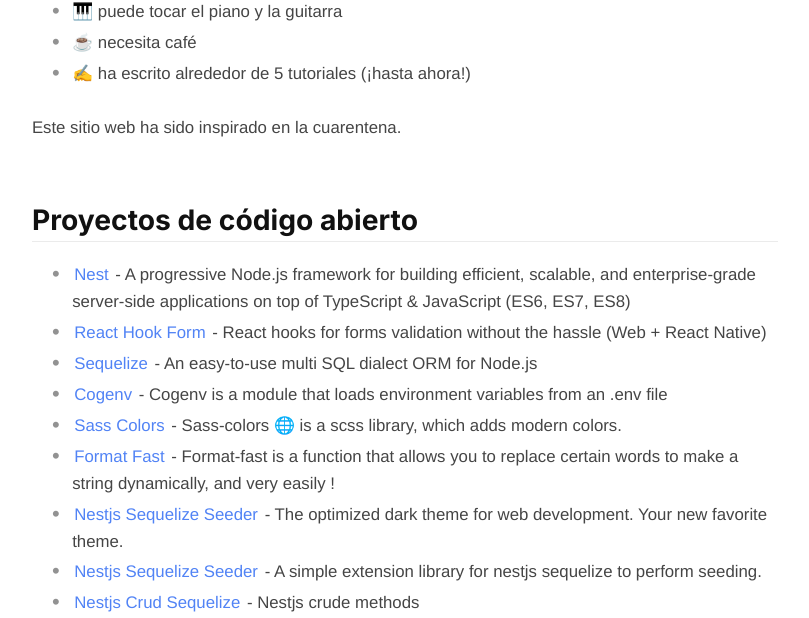
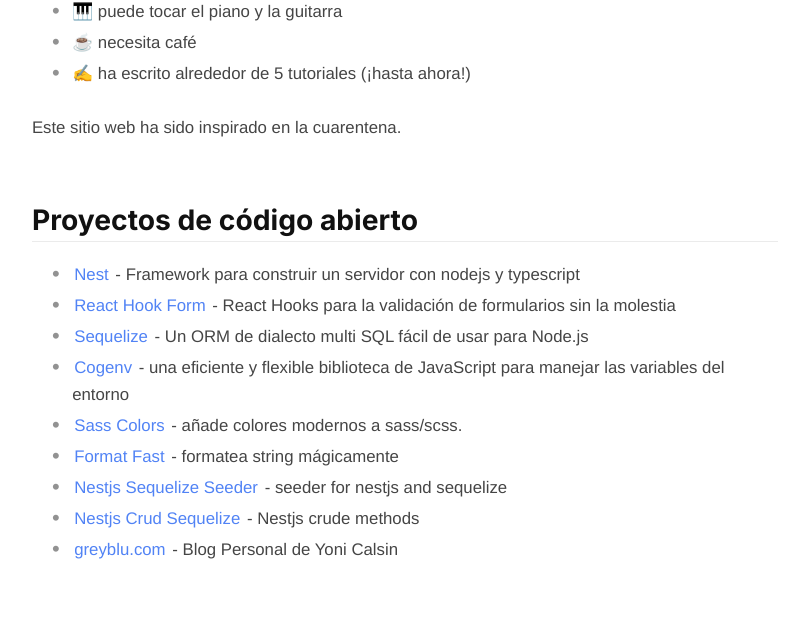
Before and after one commit to yonycalsin/yonycalsin.com, a Gatsby site: page /me in a window 1280 px wide. Shown: the part 754-1372 px from the top of the page, without its empty margins (235-1044 px from the left). Built offline with nearby package versions, Linux system fonts and the light colour scheme; Gatsby itself is replaced by a stand-in of ours.

Commit message:
refactor: 💡 updated the projects description

```diff
--- a/data/projects.js
+++ b/data/projects.js
@@ -1,5 +1,5 @@
-const gh = (url, user = 'yoicalsin') => `https://github.com/${user}/${url}`;
-const ghp = (url, user = 'yoicalsin') => `https://${user}.github.io/${url}`;
+const gh = (url, user = 'yonicalsin') => `https://github.com/${user}/${url}`;
+const ghp = (url, user = 'yonicalsin') => `https://${user}.github.io/${url}`;
 
 export default [
    {
@@ -8,7 +8,7 @@
       path: 'https://nestjs.com/',
       source: gh('nest', 'nestjs'),
       description:
-         'A progressive Node.js framework for building efficient, scalable, and enterprise-grade server-side applications on top of TypeScript & JavaScript (ES6, ES7, ES8)',
+         'Framework para construir un servidor con nodejs y typescript',
    },
    {
       icon: '📋',
@@ -16,14 +16,14 @@
       path: 'https://react-hook-form.com/',
       source: 'https://github.com/react-hook-form/react-hook-form',
       description:
-         'React hooks for forms validation without the hassle (Web + React Native)',
+         'React Hooks para la validación de formularios sin la molestia',
    },
    {
       icon: '☕',
       title: 'Sequelize',
       path: 'https://sequelize.org/',
       source: 'https://github.com/sequelize/sequelize',
-      description: 'An easy-to-use multi SQL dialect ORM for Node.js',
+      description: 'Un ORM de dialecto multi SQL fácil de usar para Node.js',
    },
    {
       icon: '🌍',
@@ -31,39 +31,28 @@
       path: 'https://github.com/cogenv',
       source: 'https://github.com/cogenv',
       description:
-         'Cogenv is a module that loads environment variables from an .env file',
+         'una eficiente y flexible biblioteca de JavaScript para manejar las variables del entorno',
    },
    {
       icon: '🎨',
       title: 'Sass Colors',
       path: ghp('sass-colors'),
       source: gh('sass-colors'),
-      description:
-         'Sass-colors 🌐 is a scss library, which adds modern colors.',
+      description: 'añade colores modernos a sass/scss.',
    },
    {
       icon: '📝',
       title: 'Format Fast',
       path: gh('format-fast'),
       source: gh('format-fast'),
-      description:
-         'Format-fast is a function that allows you to replace certain words to make a string dynamically, and very easily !',
-   },
-   {
-      icon: '🎁',
-      title: 'Nestjs Sequelize Seeder',
-      path: gh('nestjs-sequelize-seeder'),
-      source: gh('nestjs-sequelize-seeder'),
-      description:
-         'The optimized dark theme for web development. Your new favorite theme.',
+      description: 'formatea string mágicamente',
    },
    {
       icon: '🌾',
       title: 'Nestjs Sequelize Seeder',
       path: gh('nestjs-sequelize-paginate'),
       source: gh('nestjs-sequelize-paginate'),
-      description:
-         'A simple extension library for nestjs sequelize to perform seeding.',
+      description: 'seeder for nestjs and sequelize',
    },
    {
       icon: '🎸',
@@ -77,6 +66,6 @@
       icon: '🏆',
       title: 'greyblu.com',
       source: 'https://github.com/greyblu/greyblu.com/',
-      description: 'Personal theme for Gatsby (the source of this website).',
+      description: 'Blog Personal de Yoni Calsin',
    },
 ];
```
